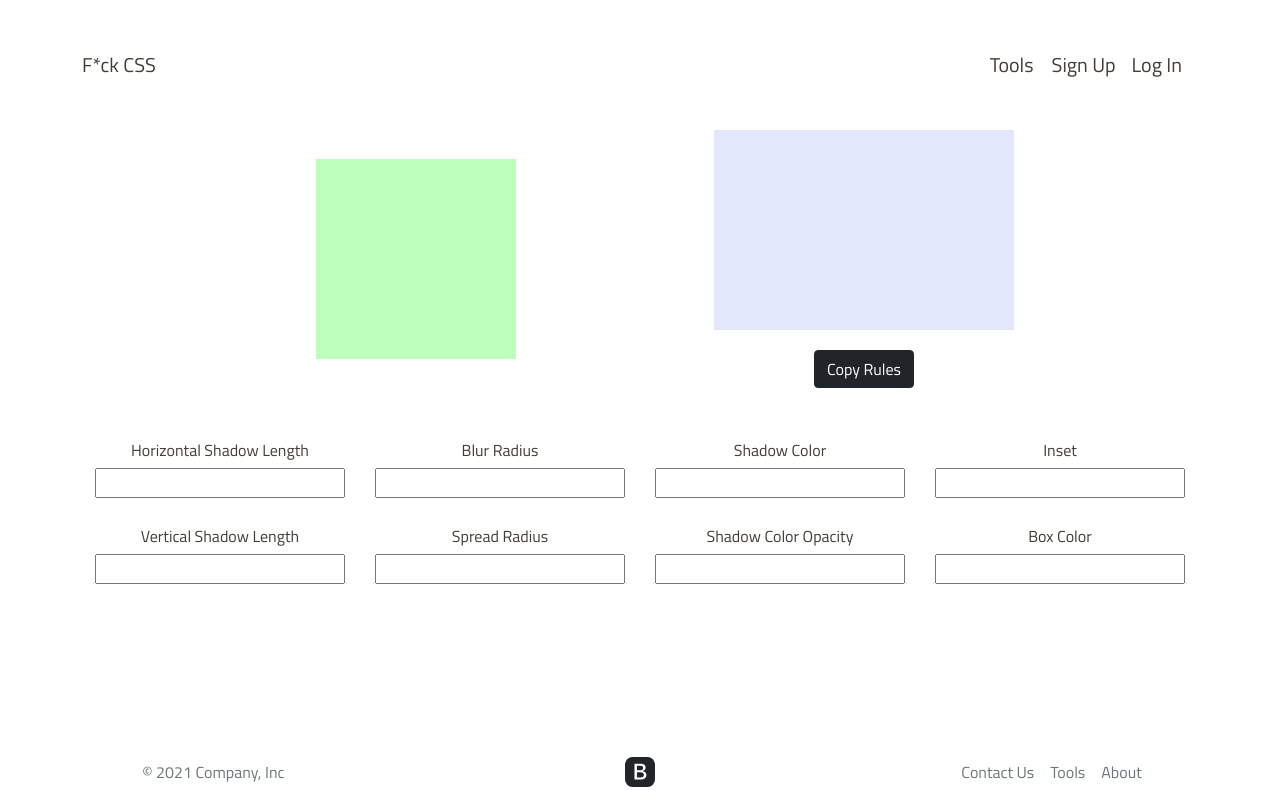
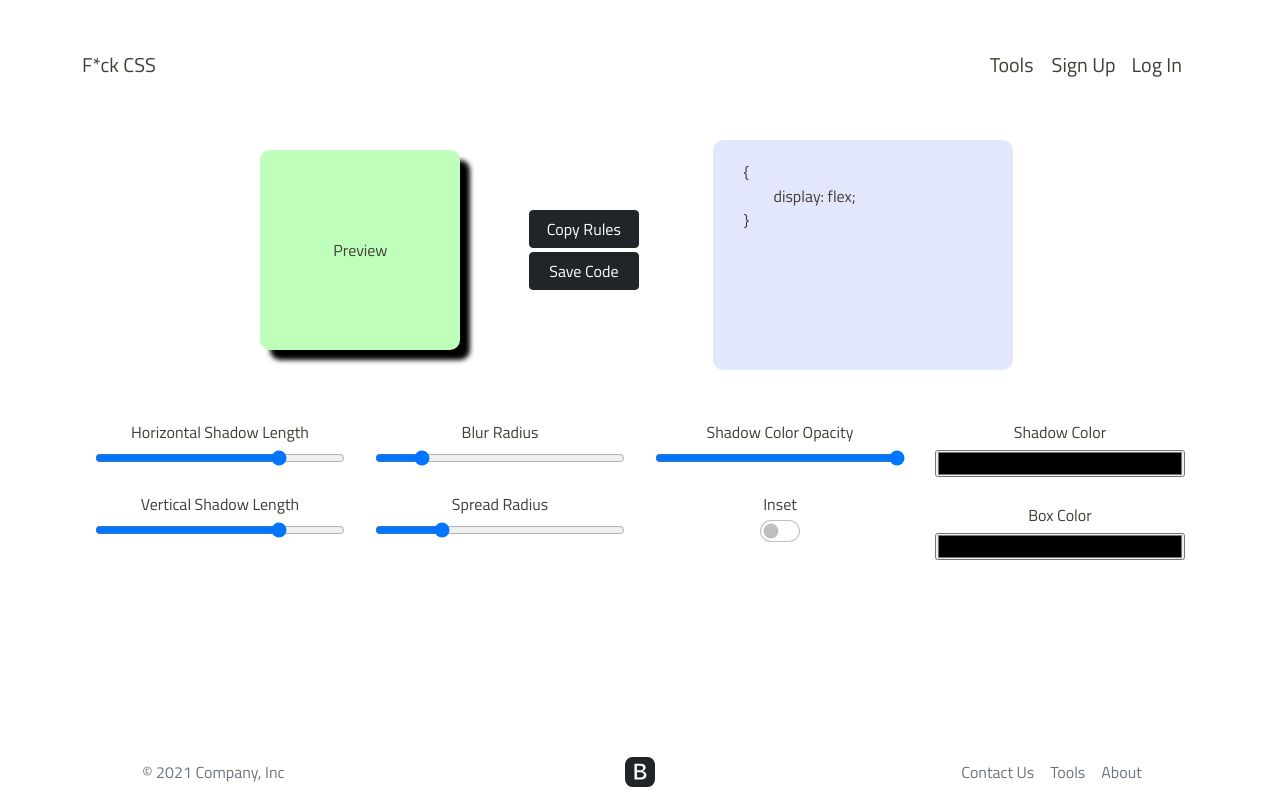
Before and after one commit to fck-css/web, a React (Create React App) app: page /box-shadow in a window 1280 px wide. Built offline with nearby package versions, Linux system fonts and the light colour scheme.

Commit message:
finish box-shadow funcionality

```diff
--- a/src/App.js
+++ b/src/App.js
@@ -16,7 +16,6 @@ import BoxShadow from './views/BoxShadow/BoxShadow';
 
 function App() {
   const { isAuthenticationFetched, toast } = useAuthContext()
-  console.log(toast)
 
   return (
     <div className="App">
--- a/src/components/Navbar/Navbar.jsx
+++ b/src/components/Navbar/Navbar.jsx
@@ -11,26 +11,26 @@ const Navbar = () => {
         <>
             <nav className="container navbar navbar-expand-lg">
                 <a className="navbar-brand" href="/">F*ck CSS</a>
-                <button class="navbar-toggler" type="button" data-bs-toggle="collapse" data-bs-target="#navbarSupportedContent" aria-controls="navbarSupportedContent" aria-expanded="false" aria-label="Toggle navigation">
-                  <span class="navbar-toggler-icon"></span>
+                <button className="navbar-toggler" type="button" data-bs-toggle="collapse" data-bs-target="#navbarSupportedContent" aria-controls="navbarSupportedContent" aria-expanded="false" aria-label="Toggle navigation">
+                  <span className="navbar-toggler-icon"></span>
                 </button>
 
-                <div class="collapse navbar-collapse" id="navbarSupportedContent">
-                  <ul class="navbar-nav mr-auto">
-                    <li class="nav-item dropdown">
-                      <a class="nav-link" href="#" id="navbarDropdown" role="button" data-bs-toggle="dropdown" aria-haspopup="true" aria-expanded="false">
+                <div className="collapse navbar-collapse" id="navbarSupportedContent">
+                  <ul className="navbar-nav mr-auto">
+                    <li className="nav-item dropdown">
+                      <a className="nav-link" href="#" id="navbarDropdown" role="button" data-bs-toggle="dropdown" aria-haspopup="true" aria-expanded="false">
                         Tools
                       </a>
-                      <div class="dropdown-menu" aria-labelledby="navbarDropdown">
+                      <div className="dropdown-menu" aria-labelledby="navbarDropdown">
                         <Link to="/box-shadow">Box-Shadow Generator</Link>
                       </div>
                     </li>
                     {!user ?
                       <>
-                        <li class="nav-item active">
+                        <li className="nav-item active">
                           <Link className="navbar-brand" to="/register">Sign Up</Link>
                         </li>
-                        <li class="nav-item">
+                        <li className="nav-item">
                           <Link className="navbar-brand" to="/login">Log In</Link>
                         </li>
                       </>
--- a/src/views/BoxShadow/BoxShadow.jsx
+++ b/src/views/BoxShadow/BoxShadow.jsx
@@ -1,21 +1,71 @@
-import react from 'react';
+import react, { useState, useEffect } from 'react';
 import './BoxShadow.scss';
 
+const cssDefaultValues = {
+    horizontalShadowLength: 10,
+    verticalShadowLength: 10,
+    blurRadius: 5,
+    spreadRadius: 0,
+    shadowColor: '#000',
+    opacity: 1,
+    backgroundColor: '#BFFFBC',
+    inset: false,
+}
+
 const BoxShadow = () => {
+    const [cssRules, setCssRules] = useState(cssDefaultValues);
+
+    const updateCssRules = (propr, value) => {
+        setCssRules({
+            ...cssRules,
+            [propr]: value
+        })
+    }
+
+    function hexToRgbA(hex){
+        var c;
+        if(/^#([A-Fa-f0-9]{3}){1,2}$/.test(hex)){
+            c= hex.substring(1).split('');
+            if(c.length === 3){
+                c= [c[0], c[0], c[1], c[1], c[2], c[2]];
+            }
+            c= '0x'+c.join('');
+            return 'rgba('+[(c>>16)&255, (c>>8)&255, c&255].join(',')+`,${cssRules.opacity})`;
+        }
+    }
+
+    const boxShadow = `${cssRules.horizontalShadowLength}px ${cssRules.verticalShadowLength}px ${cssRules.blurRadius}px ${cssRules.spreadRadius}px ${hexToRgbA(cssRules.shadowColor)} ${cssRules.inset ? 'inset' : ''}`;
+
+    console.log(boxShadow);
+
     return (
         <div className='container box-shadow-page'>
             <div className='box-shadow-result'>
                 <div className='box-shadow-element'>
-                    <div className='box-shadow-rectangle'>
+                    <div
+                        className='box-shadow-rectangle'
+                        style={{
+                            backgroundColor: `${cssRules.backgroundColor}`,
+                            boxShadow: boxShadow
+                        }}
+                    >
+                        <p>Preview</p>
+                    </div>
+                </div>
 
-                    </div>
+                <div className="box-shadow-btns">
+                    <button className='btn btn-dark'>Copy Rules</button>
+                    <button className='btn btn-dark'>Save Code</button>
                 </div>
 
                 <div className='box-shadow-css-rules-div'>
                     <div className='box-shadow-css-rules'>
-
+                        <p> {`{`}</p>
+                            <div className="code-text">
+                                <p> {`display: flex;`}</p>
+                            </div>
+                        <p> {`}`}</p>
                     </div>
-                    <button className='btn btn-dark'>Copy Rules</button>
                 </div>
             </div>
 
@@ -23,41 +73,41 @@ const BoxShadow = () => {
                 <div className='box-shadow-input-group-1'>
                     <div className='box-shadow-input'>
                         <label htmlFor="horizontal-shadow-length">Horizontal Shadow Length</label>
-                        <input type="text" id="horizontal-shadow-length" />
+                        <input type="range" min="-100" max="100" id="horizontal-shadow-length" onChange={(e) => updateCssRules('horizontalShadowLength', e.target.value)} />
                     </div>
                     <div className='box-shadow-input'>
                         <label htmlFor="vertical-shadow-length">Vertical Shadow Length</label>
-                        <input type="text" id="vertical-shadow-length" />
+                        <input type="range" min="-100" max="100" id="vertical-shadow-length"  onChange={(e) => updateCssRules('verticalShadowLength', e.target.value)} />
                     </div>
                 </div>
                 <div className='box-shadow-input-group-2'>
                     <div className='box-shadow-input'>
                         <label htmlFor="blur-radius">Blur Radius</label>
-                        <input type="text" id="blur-radius" />
+                        <input type="range" min="0" max="300" id="blur-radius"  onChange={(e) => updateCssRules('blurRadius', e.target.value)} />
                     </div>
                     <div className='box-shadow-input'>
                         <label htmlFor="spread-radius">Spread Radius</label>
-                        <input type="text" id="spread-radius" />
+                        <input type="range" min="0" max="200" id="spread-radius"  onChange={(e) => updateCssRules('spreadRadius', e.target.value)} />
                     </div>
                 </div>
                 <div className='box-shadow-input-group-3'>
                     <div className='box-shadow-input'>
-                        <label htmlFor="shadow-color">Shadow Color</label>
-                        <input type="text" id="shadow-color" />
+                        <label htmlFor="shadow-color-opacity">Shadow Color Opacity</label>
+                        <input type="range" min="0" max="1" step="0.01" id="shadow-color-opacity"  onChange={(e) => updateCssRules('opacity', e.target.value)} />
                     </div>
-                    <div className='box-shadow-input'>
-                        <label htmlFor="shadow-color-opacity">Shadow Color Opacity</label>
-                        <input type="text" id="shadow-color-opacity" />
+                    <div className='box-shadow-input form-check form-switch'>
+                        <label htmlFor="inset">Inset</label>
+                        <input className="form-check-input" type="checkbox" role="switch" id="inset" onChange={(e) => updateCssRules('inset', !cssRules.inset)} />
                     </div>
                 </div>
                 <div className='box-shadow-input-group-4'>
                     <div className='box-shadow-input'>
-                        <label htmlFor="inset">Inset</label>
-                        <input type="text" id="inset" />
+                        <label htmlFor="shadow-color">Shadow Color</label>
+                        <input type="color" id="shadow-color"  onChange={(e) => updateCssRules('shadowColor', e.target.value)}/>
                     </div>
                     <div className='box-shadow-input'>
                         <label htmlFor="box-color">Box Color</label>
-                        <input type="text" id="box-color" />
+                        <input type="color" id="box-color"  onChange={(e) => updateCssRules('backgroundColor', e.target.value)}/>
                     </div>
                 </div>
             </div>
--- a/src/views/BoxShadow/BoxShadow.scss
+++ b/src/views/BoxShadow/BoxShadow.scss
@@ -11,8 +11,9 @@
 
 .box-shadow-result {
     display: flex;
-    justify-content: space-evenly;
+    justify-content: center;
     align-items: center;
+    margin: 0 auto;
 }
 
 .box-shadow-css-rules-div {
@@ -20,14 +21,29 @@
 }
 
 .box-shadow-element {
-    width: 40vw;
+    width: 30vw;
 }
 
 .box-shadow-css-rules {
+    padding: 20px;
     width: 300px;
-    height: 200px;
+    height: 230px;
     background-color: #E3E7FB;
-    margin: 0 auto 20px auto;
+    margin: 10px auto 0 auto;
+    text-align: start;
+    border-radius: 10px;
+}
+
+.code-text {
+    margin-left: 40px;
+}
+
+.box-shadow-css-rules > div > p, .box-shadow-css-rules > p {
+    margin: 0;
+}
+
+.box-shadow-css-rules > p {
+    margin-left: 10px;
 }
 
 .box-shadow-result {
@@ -40,6 +56,28 @@
     height: 200px;
     background-color: $light-green-color;
     margin: 0 auto;
+    display: flex;
+    justify-content: center;
+    align-items: center;
+    border-radius: 10px;
+}
+
+.box-shadow-rectangle p {
+    margin: 0;
+}
+
+/* BOX SHADOW BTNS */
+
+.box-shadow-btns {
+    display: flex;
+    flex-direction: column;
+    justify-content: space-between;
+    align-items: center;
+    height: 80px;
+}
+
+.box-shadow-btns button {
+    width: 110px;
 }
 
 /* BOX SHADOW INPUT GROUP */
@@ -62,3 +100,17 @@
 .box-shadow-input label, .box-shadow-input input {
     width: 250px;
 }
+
+.form-switch {
+    padding: 0;
+}
+
+.form-switch .form-check-input {
+    margin-left: 6px;
+    width: 40px;
+    height: 22px;
+}
+
+.form-switch .form-check-input:hover {
+    cursor: pointer;
+}
```
